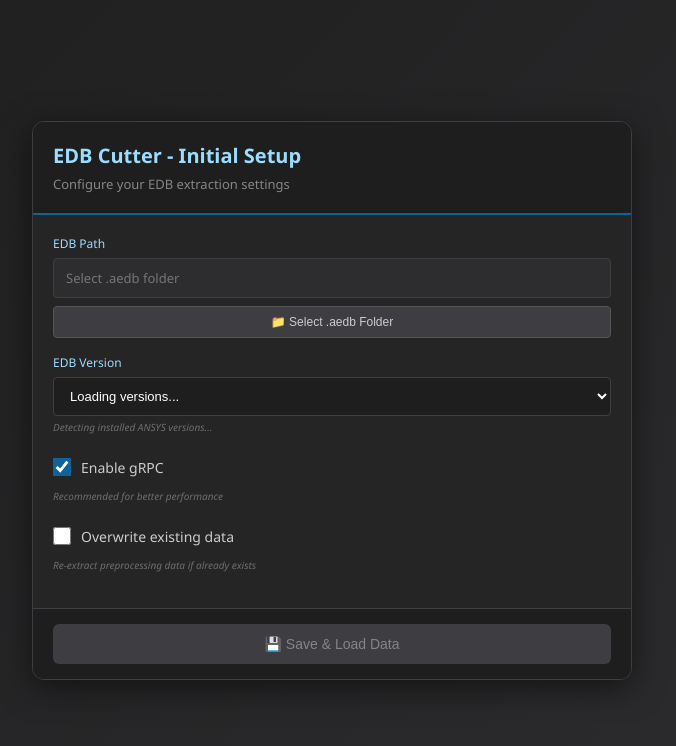
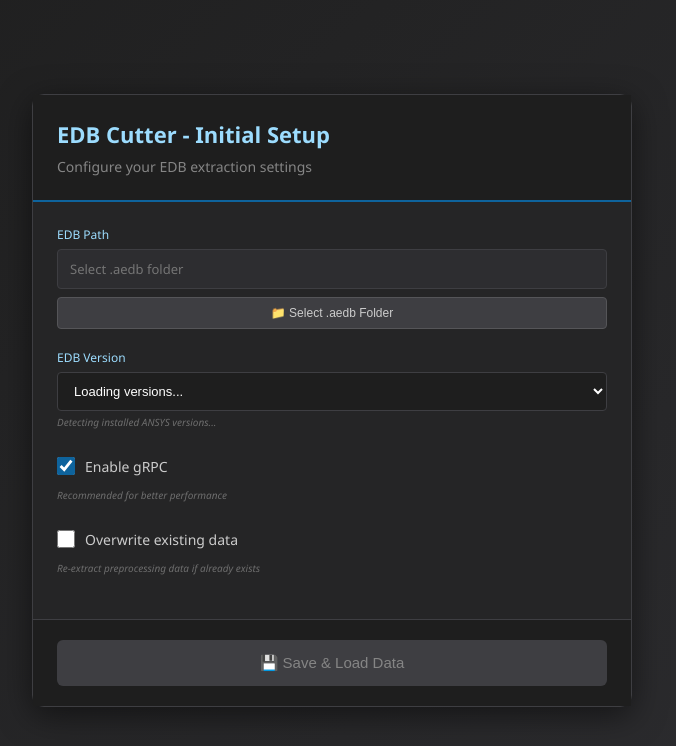
Before and after one commit to AnsysKorEbu/2511_EDB_Cutter_pywebview, a plain HTML site: page gui/initial/index.html in a window 1280 px wide. Shown: the whole page, without its empty margins (308-984 px from the left). Drawn offline with Linux system fonts and the light colour scheme.

Commit message:
change gui for init 2

```diff
--- a/gui/initial/styles.css
+++ b/gui/initial/styles.css
@@ -12,55 +12,45 @@
     display: flex;
     align-items: center;
     justify-content: center;
-    padding: 10px;
-    overflow: hidden;
+    padding: 20px;
 }
 
 .setup-container {
     width: 100%;
     max-width: 600px;
-    max-height: 100vh;
-    display: flex;
-    flex-direction: column;
 }
 
 .setup-card {
     background: #252526;
     border-radius: 12px;
     box-shadow: 0 8px 32px rgba(0, 0, 0, 0.5);
-    overflow: hidden;
+    overflow: visible;
     border: 1px solid #3e3e42;
-    display: flex;
-    flex-direction: column;
-    max-height: calc(100vh - 20px);
 }
 
 .setup-header {
     background: #1e1e1e;
-    padding: 20px;
+    padding: 24px;
     border-bottom: 2px solid #0e639c;
-    flex-shrink: 0;
 }
 
 .setup-header h1 {
-    font-size: 20px;
+    font-size: 22px;
     color: #9cdcfe;
-    margin-bottom: 6px;
+    margin-bottom: 8px;
 }
 
 .subtitle {
-    font-size: 13px;
+    font-size: 14px;
     color: #858585;
 }
 
 .setup-body {
-    padding: 20px;
-    overflow-y: auto;
-    flex: 1;
+    padding: 24px;
 }
 
 .form-group {
-    margin-bottom: 16px;
+    margin-bottom: 20px;
 }
 
 .form-label {
@@ -184,10 +174,10 @@
 .validation-status {
     display: flex;
     align-items: center;
-    gap: 10px;
-    padding: 10px 12px;
+    gap: 12px;
+    padding: 12px 14px;
     border-radius: 6px;
-    margin-top: 12px;
+    margin-top: 16px;
     transition: all 0.3s;
 }
 
@@ -230,20 +220,19 @@
 }
 
 .setup-footer {
-    padding: 15px 20px;
+    padding: 20px 24px;
     background: #1e1e1e;
     border-top: 1px solid #3e3e42;
-    flex-shrink: 0;
 }
 
 .btn-primary {
     width: 100%;
-    padding: 12px 20px;
+    padding: 14px 20px;
     background: #0e639c;
     color: white;
     border: none;
     border-radius: 6px;
-    font-size: 14px;
+    font-size: 15px;
     font-weight: 500;
     cursor: pointer;
     transition: all 0.2s;
```
Also changed, not shown: 2 other files.
